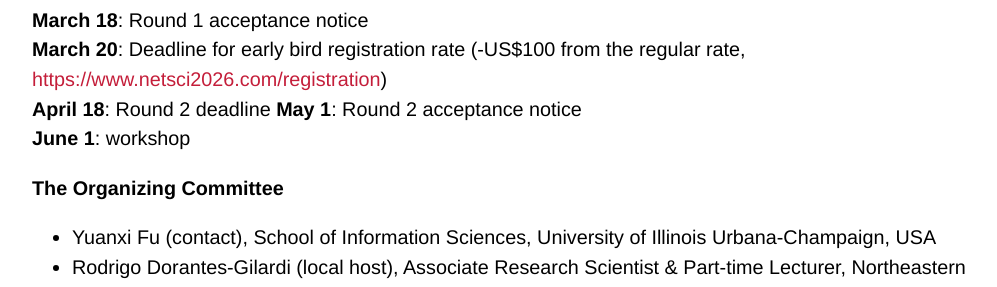
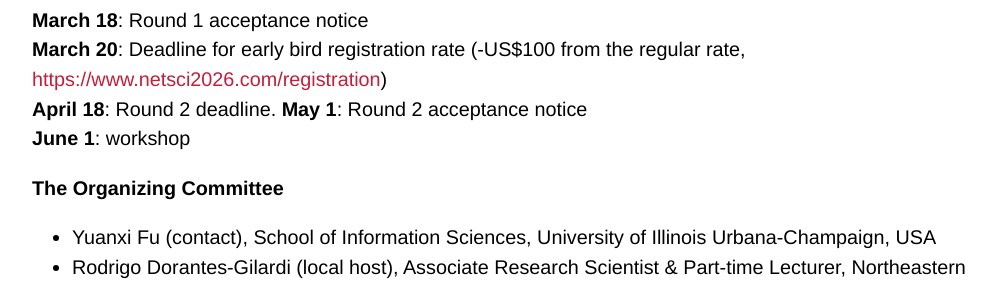
Before and after one commit to netscisci/netscisci.github.io, a Jekyll site: the page built from cfp.md, in a window 1280 px wide and 900 px high, scrolled down 1505 px. Shown: the part 162-449 px from the top of the window, without its empty margins (140-1137 px from the left). Built offline with Jekyll 4.4.1, drawn with Linux system fonts in a browser that asks for light colours; some web fonts are replaced; our own code applies the rules of GitHub Pages for plain Markdown files.

Commit message:
Update cfp.md

```diff
--- a/cfp.md
+++ b/cfp.md
@@ -33,7 +33,7 @@ We will conduct two rounds of submissions. If you want to take advantage of NetS
 **March 4**: Round 1 deadline
 **March 18**: Round 1 acceptance notice
 **March 20**: Deadline for early bird registration rate (-US$100 from the regular rate, [https://www.netsci2026.com/registration](https://www.netsci2026.com/registration))
-**April 18**: Round 2 deadline
+**April 18**: Round 2 deadline.
 **May 1**: Round 2 acceptance notice
 **June 1**: workshop
 
```
